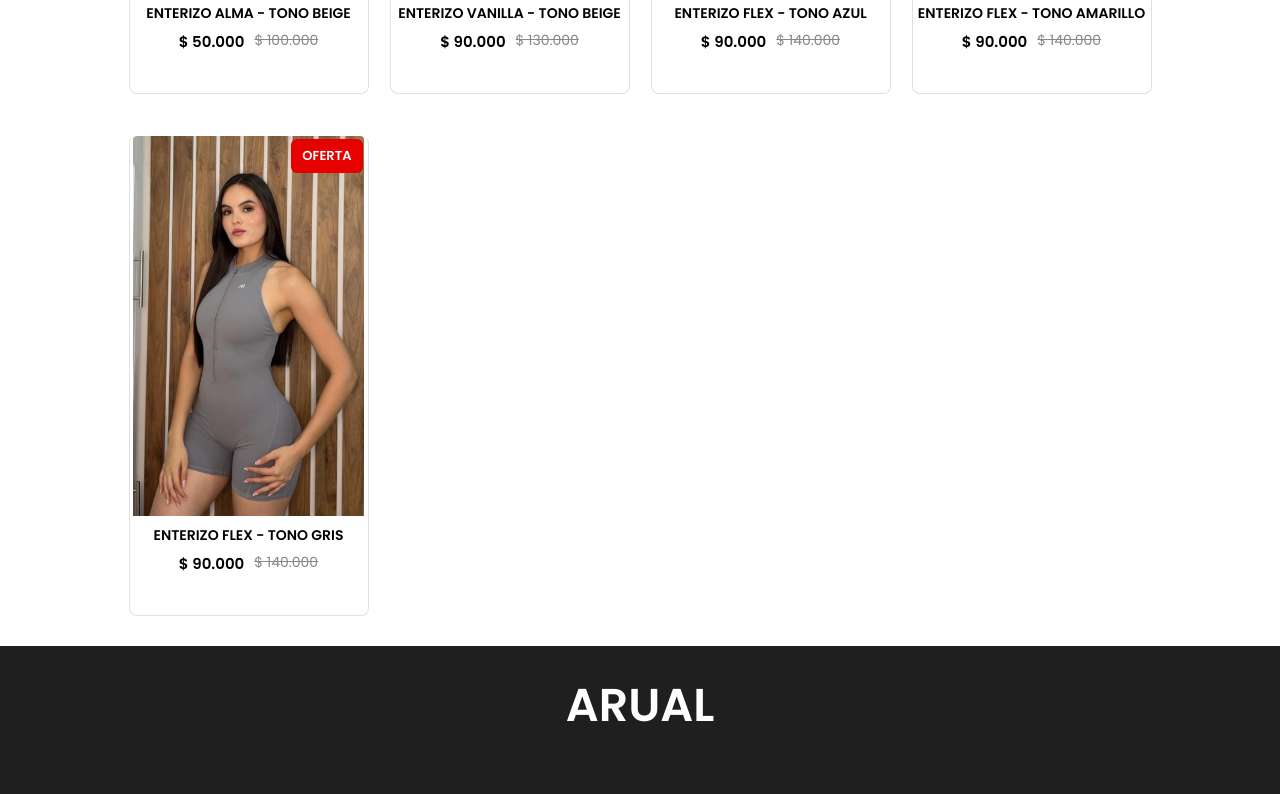
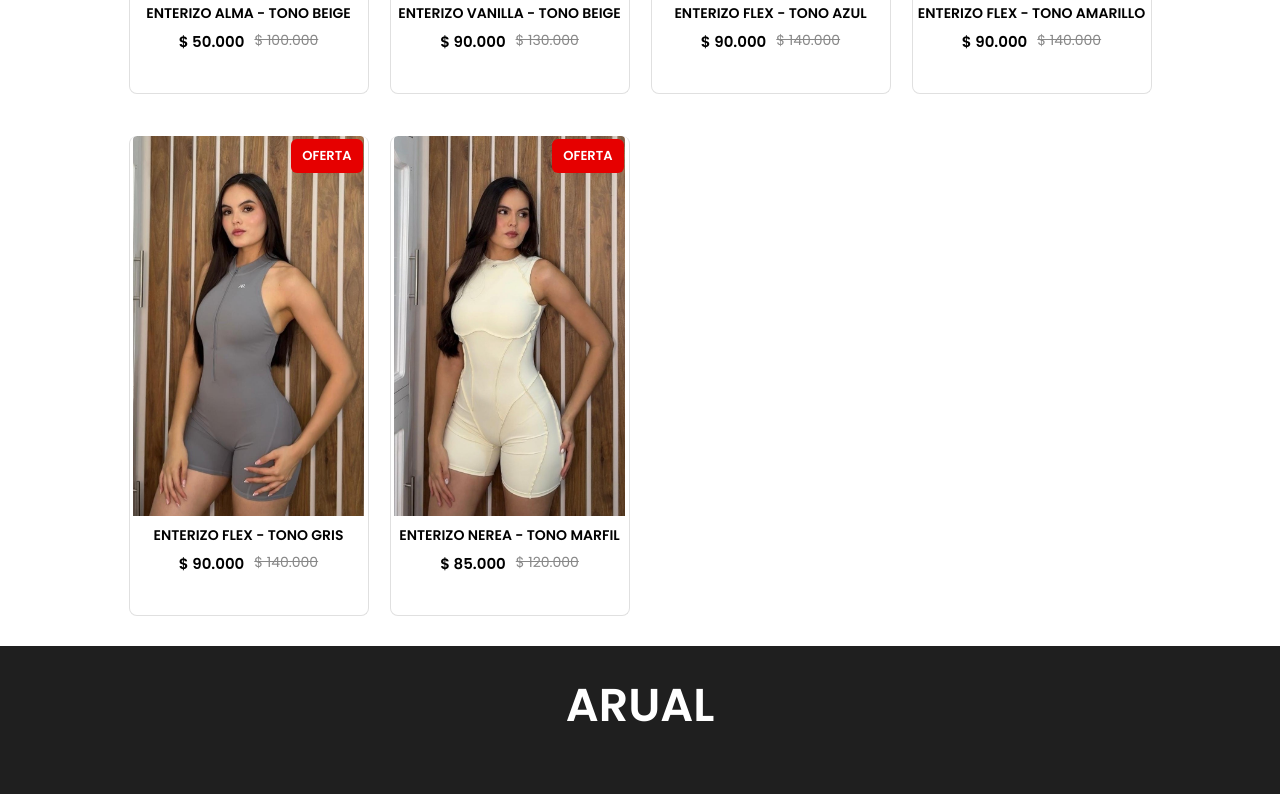
Before and after one commit to luis13xd/arual, a React (Create React App) app: page /enterizos in a window 1280 px wide. Shown: the part 500-1294 px from the top of the page. Built offline with nearby package versions, Linux system fonts and the light colour scheme.

Commit message:
agregamos enterizo marfil

```diff
--- a/src/Components/Assets/all_product.js
+++ b/src/Components/Assets/all_product.js
@@ -224,6 +224,26 @@ let all_product = [
     image4: enterizoflexgris4,
     new_price: 90000,
     old_price: 140000,
+    offer: true,
+    sizes: {
+      XS: false,
+      S: true,
+      M: true,
+      L: false,
+      XL: false,
+    },
+  },
+  {
+    id: 102,
+    name: "ENTERIZO NEREA - TONO MARFIL",
+    category: "enterizos",
+    description: "Tela suave con acabados de la mejor calidad",
+    image: enterizomarfil1,
+    image2: enterizomarfil2,
+    image3: enterizomarfil3,
+    image4: enterizomarfil4,
+    new_price: 85000,
+    old_price: 120000,
     offer: true,
     sizes: {
       XS: false,
```
Also changed, not shown: src/Components/Assets/enterizos/enterizomarfil1.jpeg, 1 other file (tests, documents, lock files or other folders).
